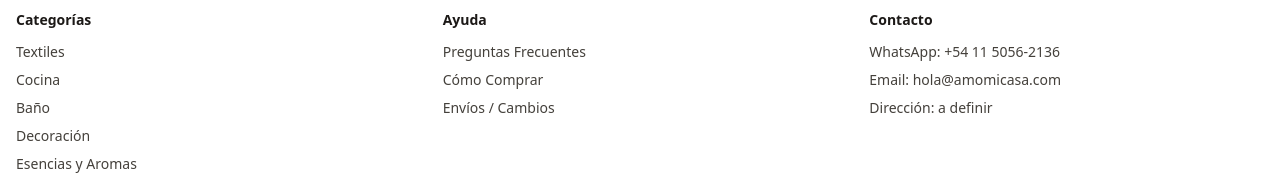
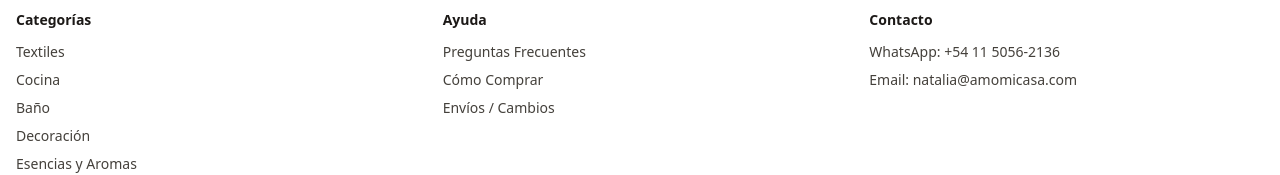
Before and after one commit to Julian986/amo-mi-casa, a Next.js app: page / in a window 1280 px wide. Shown: the part 3786-3961 px from the top of the page. Built offline with nearby package versions, Linux system fonts and the light colour scheme.

Commit message:
correcciones

```diff
--- a/src/components/site/Footer.tsx
+++ b/src/components/site/Footer.tsx
@@ -29,8 +29,8 @@
             <h3 className="text-sm font-semibold text-stone-900">Contacto</h3>
             <ul className="mt-3 space-y-2 text-sm text-stone-700">
               <li>WhatsApp: +54 11 5056-2136</li>
-              <li>Email: hola@amomicasa.com</li>
-              <li>Dirección: a definir</li>
+              <li>Email: natalia@amomicasa.com</li>
+              {/* <li>Dirección: a definir</li> */}
             </ul>
           </div>
         </div>
```
Also changed, not shown: 1 other file (tests, documents, lock files or other folders).
